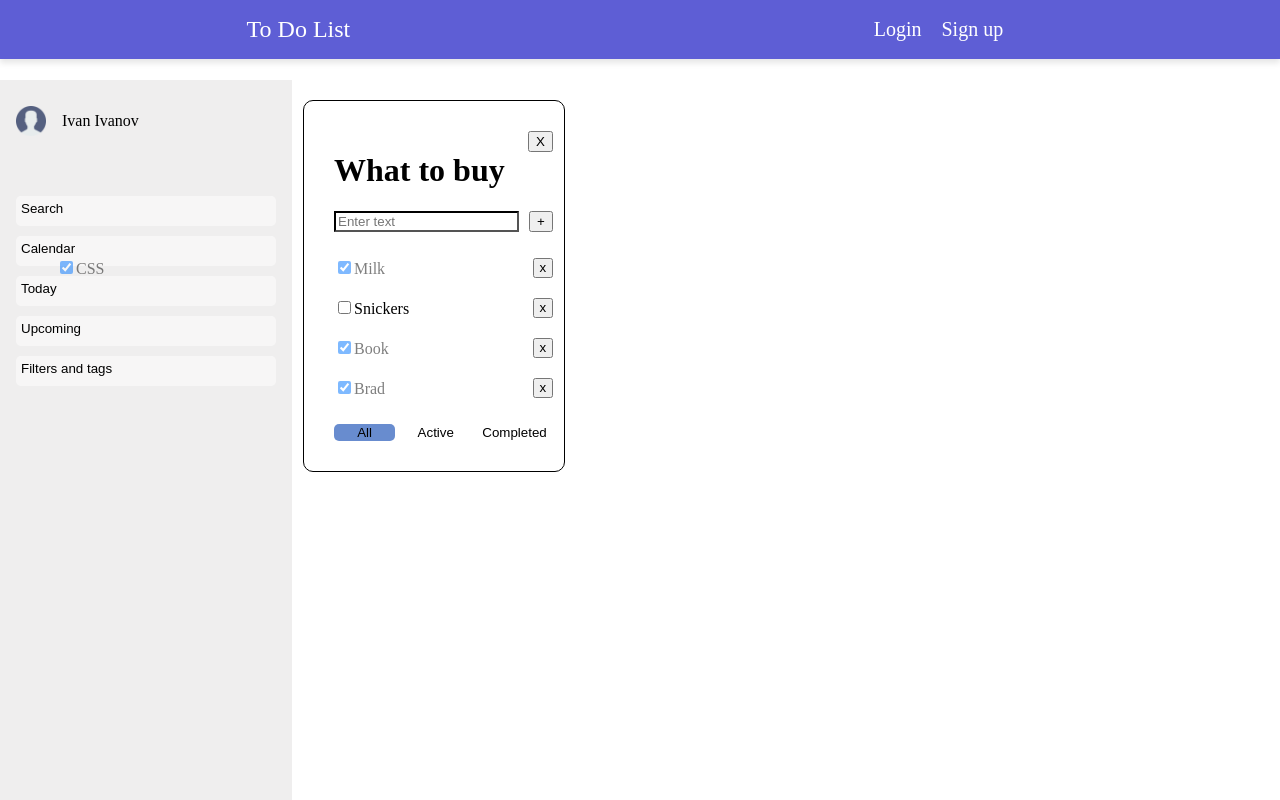
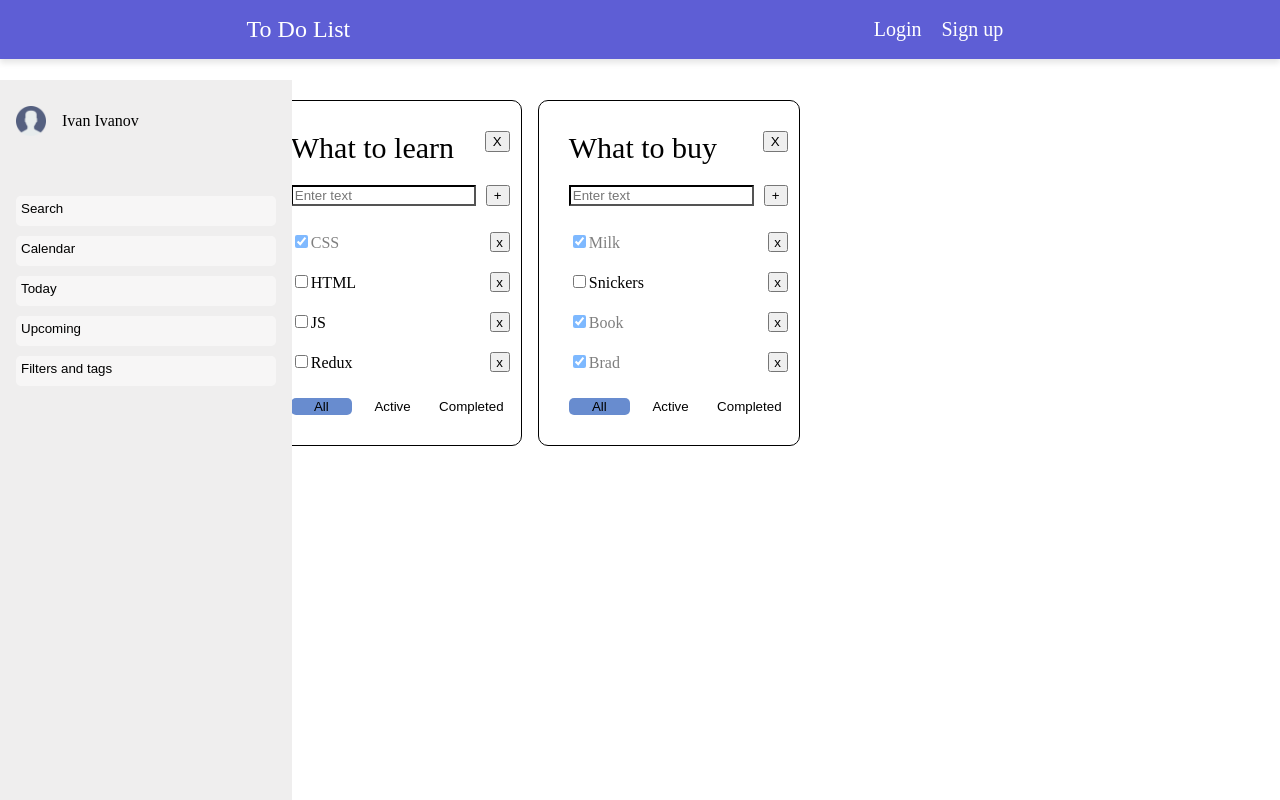
Before and after one commit to BohdanKrav4enko/ToDoList, a React (Vite) app: page / in a window 1280 px wide. Built offline with nearby package versions, Linux system fonts and the light colour scheme; a web font is replaced by a local one.

Commit message:
сделал небольшие изменения

```diff
--- /dev/null
+++ b/src/components/AddItemForm.tsx
@@ -0,0 +1,39 @@
+import {ChangeEvent, KeyboardEvent, useState} from "react";
+import {StyledErrorText, StyledInput, StyledInputContainer} from "./tasks/task/TaskStyles.tsx";
+
+type AddItemFormPropsType = {
+    addItem: (title: string) => void;
+}
+
+export const AddItemForm = (props: AddItemFormPropsType) => {
+
+    const [newTaskTitle, setNewTaskTitle] = useState('')
+    const [error, setError] = useState(false)
+
+    const onKeyDownHandler = (e: KeyboardEvent<HTMLInputElement>) => {
+        setError(false)
+        if (e.key === 'Enter') {
+            addTask()
+        }
+    }
+    const onNewTitleChangeHandler = (e: ChangeEvent<HTMLInputElement>) => setNewTaskTitle(e.currentTarget.value)
+    const addTask = () => {
+        if (newTaskTitle.trim() === "") {
+            setError(true)
+            setNewTaskTitle('')
+        } else {
+            props.addItem(newTaskTitle.trim());
+            setNewTaskTitle('');
+        }
+    }
+
+    return <>
+        <StyledInputContainer>
+            <StyledInput color={error ? "red" : "black"} onKeyDown={onKeyDownHandler} placeholder={'Enter text'}
+                         value={newTaskTitle}
+                         onChange={onNewTitleChangeHandler} type="text"/>
+            <button onClick={addTask}>+</button>
+        </StyledInputContainer>
+        {error && <StyledErrorText>Field is required</StyledErrorText>}
+    </>
+}
--- /dev/null
+++ b/src/components/EditableSpan.tsx
@@ -0,0 +1,32 @@
+import {ChangeEvent, KeyboardEvent, useState} from "react";
+
+type EditableSpanPropsType = {
+    title: string
+    className?: string;
+    onChange: (value: string) => void;
+}
+export const EditableSpan = (props: EditableSpanPropsType) => {
+
+    const [editMode, setEditMode] = useState(false)
+    const [title, setTitle] = useState('')
+
+    const activateEditMode = () => {
+        setEditMode(true)
+        setTitle(props.title)
+    }
+    const activateViewMode = () => {
+        setEditMode(false)
+        props.onChange(title)
+    }
+    const onKeyDownHandler = (e: KeyboardEvent<HTMLInputElement>) => {
+        if (e.key === 'Enter') {
+            activateViewMode()
+        }
+    }
+
+    const onChangeTitleHandler = (e: ChangeEvent<HTMLInputElement>) => setTitle(e.currentTarget.value)
+
+    return editMode
+        ? <input onKeyDown={onKeyDownHandler} value={title} onChange={onChangeTitleHandler} onBlur={activateViewMode} autoFocus />
+        : <span onDoubleClick={activateEditMode} className={props.className}>{props.title}</span>
+}
--- a/src/components/tasks/Tasks.tsx
+++ b/src/components/tasks/Tasks.tsx
@@ -1,6 +1,7 @@
 import {Task} from "./task/Task.tsx";
 import {useState} from "react";
 import {v4 as uuidv4} from 'uuid';
+import {AddItemForm} from "../AddItemForm.tsx";
 
 export type FilterValuesType = "all" | "completed" | "active"
 
@@ -38,13 +39,29 @@ export const Tasks = () => {
             const tasks = tasksObj[todolistId];
             tasksObj[todolistId] = [newTask, ...tasks]
             setTasksObj({...tasksObj});
+            changeFilter('all', todolistId)
         }
-
         const removeTask = (id: string, todolistId: string) => {
             const tasks = tasksObj[todolistId]
             let filteredTasks = tasks.filter(t => t.id !== id)
             tasksObj[todolistId] = filteredTasks
             setTasksObj({...tasksObj});
+        }
+        const changeTaskTitle = (taskId: string, title: string, todolistId: string) => {
+            const tasks = tasksObj[todolistId]
+            const task = tasks.find(t => t.id === taskId)
+            if (task) {
+                task.title = title;
+            }
+            setTasksObj({...tasksObj})
+        }
+
+        const changeToDoListTitle = (title: string, id: string) => {
+            const todolist = todolists.find(tl => tl.id === id)
+            if (todolist) {
+                todolist.title = title
+                setTodolists([...todolists])
+            }
         }
 
         const changeStatus = (taskId: string, isDone: boolean, todolistId: string) => {
@@ -55,7 +72,6 @@ export const Tasks = () => {
             }
             setTasksObj({...tasksObj})
         }
-
         const changeFilter = (value: FilterValuesType, todolistId: string) => {
             const todolist = todolists.find(t => t.id === todolistId);
             if (todolist) {
@@ -63,7 +79,6 @@ export const Tasks = () => {
                 setTodolists([...todolists])
             }
         }
-
         const removeTodolist = (todolistId: string) => {
             const filtredTodolist = todolists.filter(t => t.id !== todolistId)
             setTodolists([...filtredTodolist])
@@ -71,8 +86,15 @@ export const Tasks = () => {
             setTasksObj({...tasksObj})
         }
 
-        return (
-            <>
+        const addTodoList = (title: string) => {
+            const todolist: TodolistType = {id: uuidv4(), filter: "all", title: title}
+            setTodolists([todolist, ...todolists]);
+            setTasksObj({...tasksObj, [todolist.id]: []});
+        }
+
+
+        return <>
+            <AddItemForm addItem={addTodoList}/>
             {todolists.map((tl) => {
                 let taskForToDoList = tasksObj[tl.id];
                 if (tl.filter === "completed") {
@@ -81,12 +103,13 @@ export const Tasks = () => {
                 if (tl.filter === "active") {
                     taskForToDoList = tasksObj[tl.id].filter(t => !t.isDone);
                 }
-                    return <Task removeTodolist={removeTodolist} id={tl.id} key={tl.id} changeStatus={changeStatus} addTask={addTask}
+                return <Task changeToDoListTitle={changeToDoListTitle} changeTaskTitle={changeTaskTitle} removeTodolist={removeTodolist} id={tl.id} key={tl.id}
+                             changeStatus={changeStatus}
+                             addTask={addTask}
                              changeFilter={changeFilter} title={tl.title} tasks={taskForToDoList}
                              removeTask={removeTask} filter={tl.filter}/>
             })}
 
         </>
-        )
     }
 ;
--- a/src/components/tasks/task/Task.tsx
+++ b/src/components/tasks/task/Task.tsx
@@ -1,22 +1,23 @@
 import {FilterValuesType} from "../Tasks.tsx";
 import {
+    StyledList,
+    StyledNotes,
+    StyledTaskFooter,
+    StyledTitleContainer, StyledTitleEditableSpan,
     TaskContainer,
-    StyledList,
-    StyledTaskFooter,
-    StyledNotes,
+    TaskItem,
     TaskTitle,
-    TaskTitleButton, StyledErrorText, StyledInputContainer, StyledInput, TaskItem, StyledTitleContainer,
+    TaskTitleButton,
 } from "./TaskStyles.tsx";
 import {ButtonTask} from "../../ButtonTask.tsx";
-import {ChangeEvent, KeyboardEvent, useState} from "react";
-
-
+import {ChangeEvent} from "react";
+import {AddItemForm} from "../../AddItemForm.tsx";
+import {EditableSpan} from "../../EditableSpan.tsx";
 type TaskType = {
     id: string;
     title: string;
     isDone: boolean;
 }
-
 type TaskPropsType = {
     id: string;
     title: string;
@@ -25,63 +26,44 @@ type TaskPropsType = {
     changeFilter: (value: FilterValuesType, todolistId: string) => void;
     addTask: (title: string, todolistId: string) => void;
     changeStatus: (taskId: string, isDone: boolean, todolistId: string) => void;
+    changeTaskTitle: (taskId: string, title: string, todolistId: string) => void;
     filter: FilterValuesType;
     removeTodolist: (todolistId: string) => void;
+    changeToDoListTitle: (id: string, title: string) => void;
 }
-
 export const Task = (props: TaskPropsType) => {
 
-    const [newTaskTitle, setNewTaskTitle] = useState('')
-    const [error, setError] = useState(false)
-
-    const onNewTitleChangeHandler = (e: ChangeEvent<HTMLInputElement>) => {
-        setNewTaskTitle(e.currentTarget.value)
-    }
-    const onKeyDownHandler = (e: KeyboardEvent<HTMLInputElement>) => {
-        setError(false)
-        if (e.key === 'Enter') {
-            addTask()
-        }
-    }
-    const addTask = () => {
-        if (newTaskTitle.trim() === "") {
-            setError(true)
-            setNewTaskTitle('')
-        } else {
-            props.addTask(newTaskTitle.trim(), props.id);
-            setNewTaskTitle('');
-        }
-    }
     const onAllCLickHandler = () => props.changeFilter('all', props.id)
     const onActiveCLickHandler = () => props.changeFilter('active', props.id)
     const onCompletedCLickHandler = () => props.changeFilter('completed', props.id)
     const removeTodolist = () => props.removeTodolist(props.id);
+    const addTask = (title: string) => props.addTask(title, props.id)
+    const changeToDoListTitle = (title: string) => props.changeToDoListTitle(title, props.id);
+
     return (
         <StyledNotes>
             <TaskContainer>
                 <StyledTitleContainer>
-                    <h1>{props.title}</h1>
+                    <StyledTitleEditableSpan onChange={changeToDoListTitle}  title={props.title}/>
                     <button onClick={removeTodolist}>X</button>
                 </StyledTitleContainer>
-                <StyledInputContainer>
-                    <StyledInput color={error ? "red" : "black"} onKeyDown={onKeyDownHandler} placeholder={'Enter text'}
-                                 value={newTaskTitle}
-                                 onChange={onNewTitleChangeHandler} type="text"/>
-                    <button onClick={addTask}>+</button>
-                </StyledInputContainer>
-                {error && <StyledErrorText>Field is required</StyledErrorText>}
+                <AddItemForm addItem={addTask}/>
                 {props.tasks.length === 0 ? (
                     <p>There are no notes here yet.</p>
                 ) : (
                     <StyledList>
                         {props.tasks.map((t: TaskType, id: number) => {
-                            const onChangeHandler = (e: ChangeEvent<HTMLInputElement>) => {
+                            const onChangeStatusHandler = (e: ChangeEvent<HTMLInputElement>) => {
                                 props.changeStatus(t.id, e.currentTarget.checked, props.id)
+                            }
+                            const onChangeTitleHandler = (value: string) => {
+                                props.changeTaskTitle(t.id, value, props.id)
                             }
                             const onClickHandler = () => props.removeTask(t.id, props.id)
                             return <TaskTitle>
                                 <TaskItem opacity={t.isDone ? 0.5 : 1} key={id}>
-                                    <input type={"checkbox"} onChange={onChangeHandler} checked={t.isDone}/>{t.title}
+                                    <input type={"checkbox"} onChange={onChangeStatusHandler} checked={t.isDone}/>
+                                    <EditableSpan onChange={onChangeTitleHandler} title={t.title}/>
                                 </TaskItem>
                                 <TaskTitleButton
                                     onClick={onClickHandler}>x
--- a/src/components/tasks/task/TaskStyles.tsx
+++ b/src/components/tasks/task/TaskStyles.tsx
@@ -1,4 +1,5 @@
 import styled from "styled-components";
+import {EditableSpan} from "../../EditableSpan.tsx";
 
 type StyledInputType = {
     color: string;
@@ -71,3 +72,7 @@ export const StyledTitleContainer = styled.div`
     align-items: start;
     justify-content: space-between;
 `
+export const StyledTitleEditableSpan = styled(EditableSpan)`
+    font-size: 30px;
+    margin-bottom: 20px;
+`
--- a/src/layout/section/main/Main.tsx
+++ b/src/layout/section/main/Main.tsx
@@ -3,8 +3,10 @@ import {Container} from "../../../components/Container.tsx";
 import styled from "styled-components";
 
 export const Main = () => {
+
     return (
         <StyledContainer>
+
             <Tasks/>
         </StyledContainer>
     );
--- a/src/main.tsx
+++ b/src/main.tsx
@@ -1,10 +1,7 @@
-import { StrictMode } from 'react'
 import { createRoot } from 'react-dom/client'
 import {App} from "./App.tsx";
 import './styled.css';
 
 createRoot(document.getElementById('root')!).render(
-  <StrictMode>
     <App />
-  </StrictMode>,
 )
```
Lines whose indentation alone changed are shown as unchanged.
